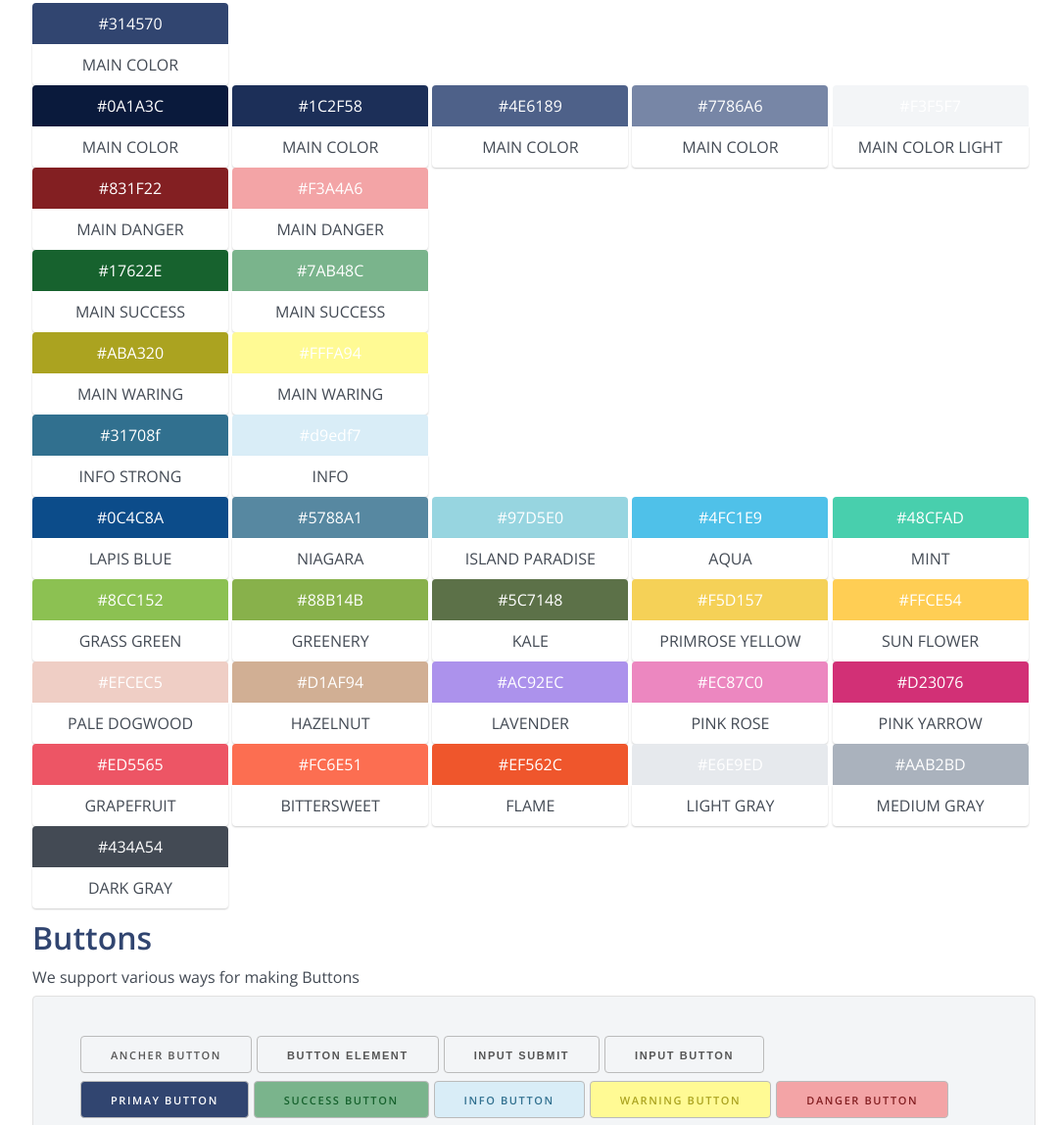
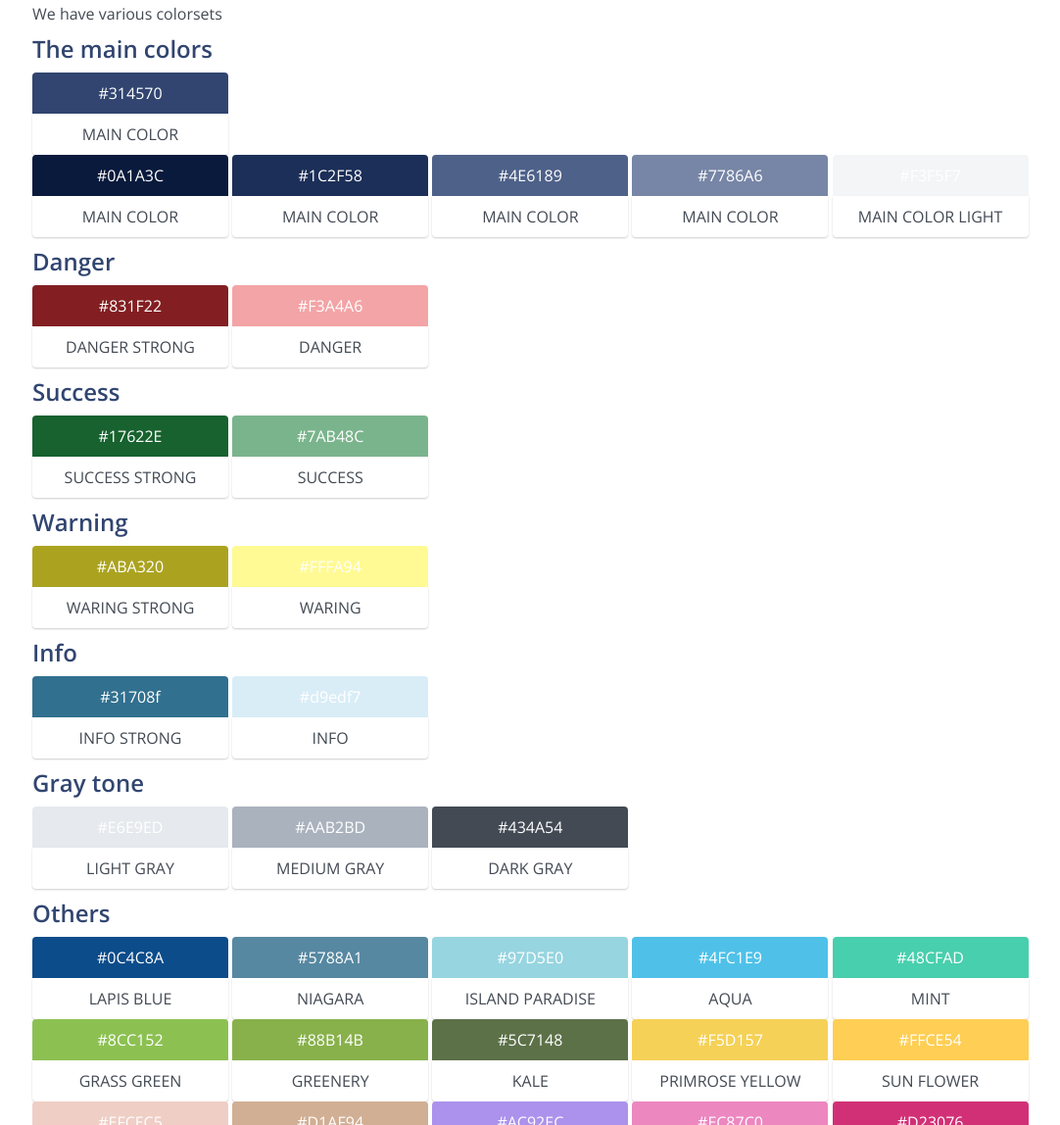
Before and after one commit to EXIT-kr/exit.css, a website: page index.html in a window 1280 px wide. Shown: the part 1650-2798 px from the top of the page at 98% size, without its empty margins (95-1177 px from the left). Drawn offline with nearby package versions, Linux system fonts and the light colour scheme.

Commit message:
Update Color name

```diff
--- a/index.html
+++ b/index.html
@@ -69,6 +69,10 @@
 
     <div>
       <h2>The Colorsets</h2>
+      <p>
+        We have various colorsets
+      </p>
+      <h4>The main colors</h4>
       <div style="display:inline-block; margin: 0 auto;">
         <div class="color-box box-divided text-center">
           <div class="box-top" style="background: #314570">
@@ -121,13 +125,13 @@
         </div>
 
         <br />
-
+        <h4>Danger</h4>
         <div class="color-box box-divided text-center">
           <div class="box-top" style="background: #831F22">
             #831F22
           </div>
           <div class="box-bottom">
-            <div class="text-uppercase">main Danger</div>
+            <div class="text-uppercase">Danger strong</div>
           </div>
         </div>
         <div class="color-box box-divided text-center">
@@ -135,17 +139,18 @@
             #F3A4A6
           </div>
           <div class="box-bottom">
-            <div class="text-uppercase">main Danger</div>
+            <div class="text-uppercase">Danger</div>
           </div>
         </div>
 
         <br />
+        <h4>Success</h4>
         <div class="color-box box-divided text-center">
           <div class="box-top" style="background: #17622E">
             #17622E
           </div>
           <div class="box-bottom">
-            <div class="text-uppercase">main Success</div>
+            <div class="text-uppercase">Success Strong</div>
           </div>
         </div>
         <div class="color-box box-divided text-center">
@@ -153,16 +158,18 @@
             #7AB48C
           </div>
           <div class="box-bottom">
-            <div class="text-uppercase">main Success</div>
+            <div class="text-uppercase">Success</div>
           </div>
         </div>
         <br />
+
+        <h4>Warning</h4>
         <div class="color-box box-divided text-center">
           <div class="box-top" style="background: #ABA320">
             #ABA320
           </div>
           <div class="box-bottom">
-            <div class="text-uppercase">main waring</div>
+            <div class="text-uppercase">Waring Strong</div>
           </div>
         </div>
         <div class="color-box box-divided text-center">
@@ -170,10 +177,11 @@
             #FFFA94
           </div>
           <div class="box-bottom">
-            <div class="text-uppercase">main waring</div>
+            <div class="text-uppercase">waring</div>
           </div>
         </div>
         <br />
+        <h4>Info</h4>
         <div class="color-box box-divided text-center">
           <div class="box-top" style="background: #31708f">
             #31708f
@@ -192,9 +200,33 @@
         </div>
         <br />
 
-
-
-
+        <h4>Gray tone</h4>
+        <div class="color-box box-divided text-center">
+          <div class="box-top" style="background: #E6E9ED">
+            #E6E9ED
+          </div>
+          <div class="box-bottom">
+            <div class="text-uppercase">light gray</div>
+          </div>
+        </div>
+        <div class="color-box box-divided text-center">
+          <div class="box-top" style="background: #AAB2BD">
+            #AAB2BD
+          </div>
+          <div class="box-bottom">
+            <div class="text-uppercase">medium gray</div>
+          </div>
+        </div>
+        <div class="color-box box-divided text-center">
+          <div class="box-top" style="background: #434A54">
+            #434A54
+          </div>
+          <div class="box-bottom">
+            <div class="text-uppercase">dark gray</div>
+          </div>
+        </div>
+        <br />
+        <h4>Others</h4>
         <div class="color-box box-divided text-center">
           <div class="box-top" style="background: #0C4C8A">
             #0C4C8A
@@ -350,30 +382,7 @@
 
 
 
-        <div class="color-box box-divided text-center">
-          <div class="box-top" style="background: #E6E9ED">
-            #E6E9ED
-          </div>
-          <div class="box-bottom">
-            <div class="text-uppercase">light gray</div>
-          </div>
-        </div>
-        <div class="color-box box-divided text-center">
-          <div class="box-top" style="background: #AAB2BD">
-            #AAB2BD
-          </div>
-          <div class="box-bottom">
-            <div class="text-uppercase">medium gray</div>
-          </div>
-        </div>
-        <div class="color-box box-divided text-center">
-          <div class="box-top" style="background: #434A54">
-            #434A54
-          </div>
-          <div class="box-bottom">
-            <div class="text-uppercase">dark gray</div>
-          </div>
-        </div>
+
 
       </div>
 
```
